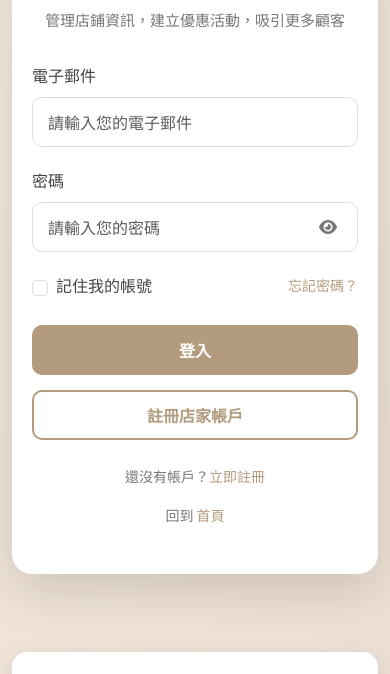
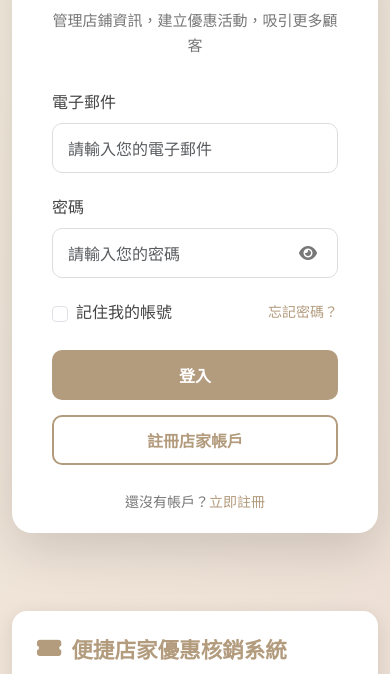
Before and after one commit to qwe123w321/qwe123w321.github.io, a plain HTML site: page business-login.html in a window 390 px wide. Shown: the part 167-841 px from the top of the page. Drawn offline with nearby package versions, Linux system fonts and the light colour scheme; no server answers; a web font is replaced by a local one.

Commit message:
Update auth.css

```diff
--- a/auth.css
+++ b/auth.css
@@ -22,10 +22,11 @@
     border-radius: 20px;
     overflow: hidden;
     box-shadow: 0 15px 50px rgba(0, 0, 0, 0.15);
+    height: 600px;
 }
 
 .login-image {
-    height: 100%;
+    height: 600px;
     background-image: url('cafe-interior.jpg');
     background-size: cover;
     background-position: center;
@@ -92,9 +93,9 @@
 }
 
 .login-form-container {
-    padding: 50px 40px;
-    height: 100%; /* 確保表單容器填充高度 */
-    overflow-y: auto; /* 如果內容超出，則顯示滾動條 */
+    height: 600px; /* 固定高度為600px */
+    overflow-y: auto; /* 內容超出時顯示垂直滾動條 */
+    padding: 30px 40px;
 }
 
 .login-form-header {
@@ -424,7 +425,9 @@
     }
 
     .login-form-container {
-        padding: 30px 20px;
+        height: 600px; /* 固定高度為600px */
+        overflow-y: auto; /* 內容超出時顯示垂直滾動條 */
+        padding: 30px 40px;
     }
 
     .benefits-list li {
```
